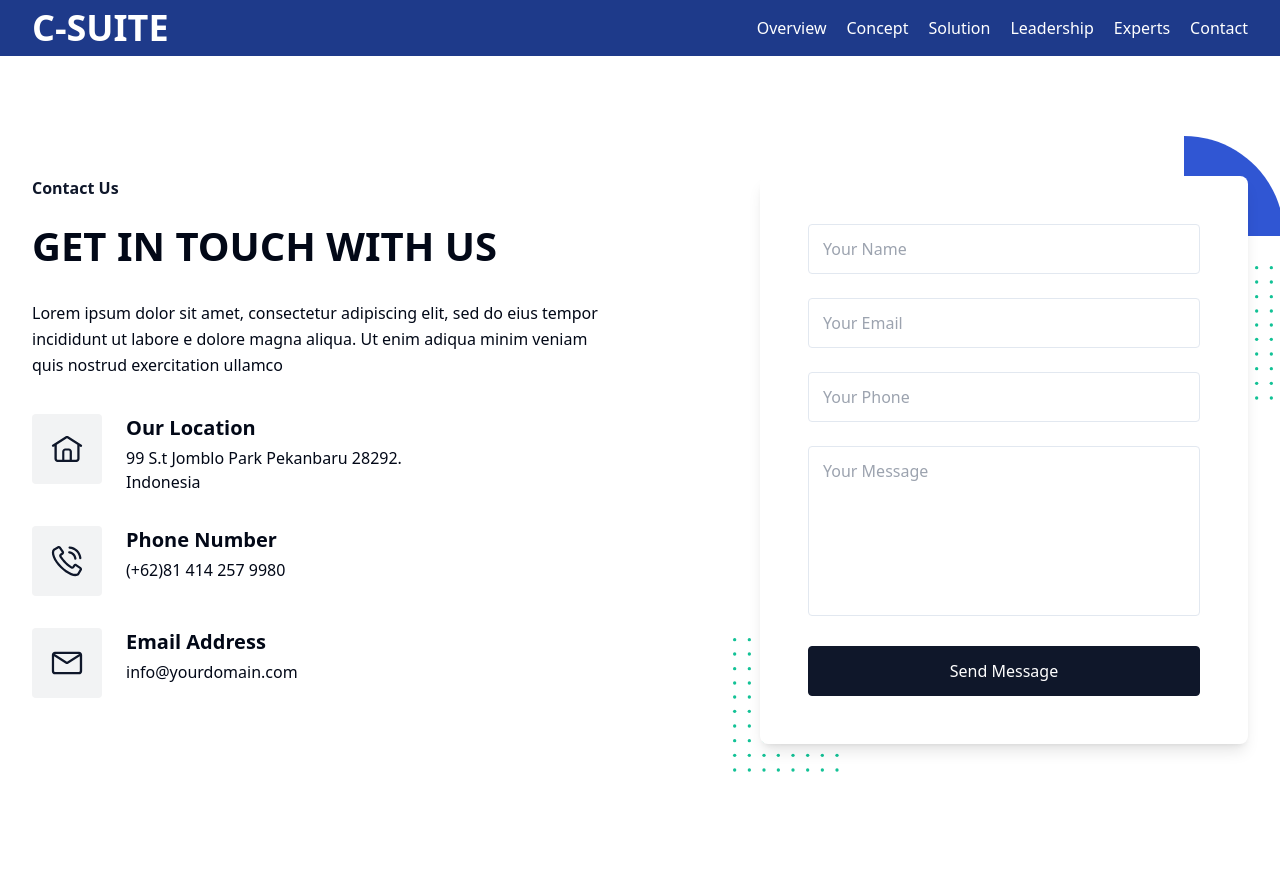
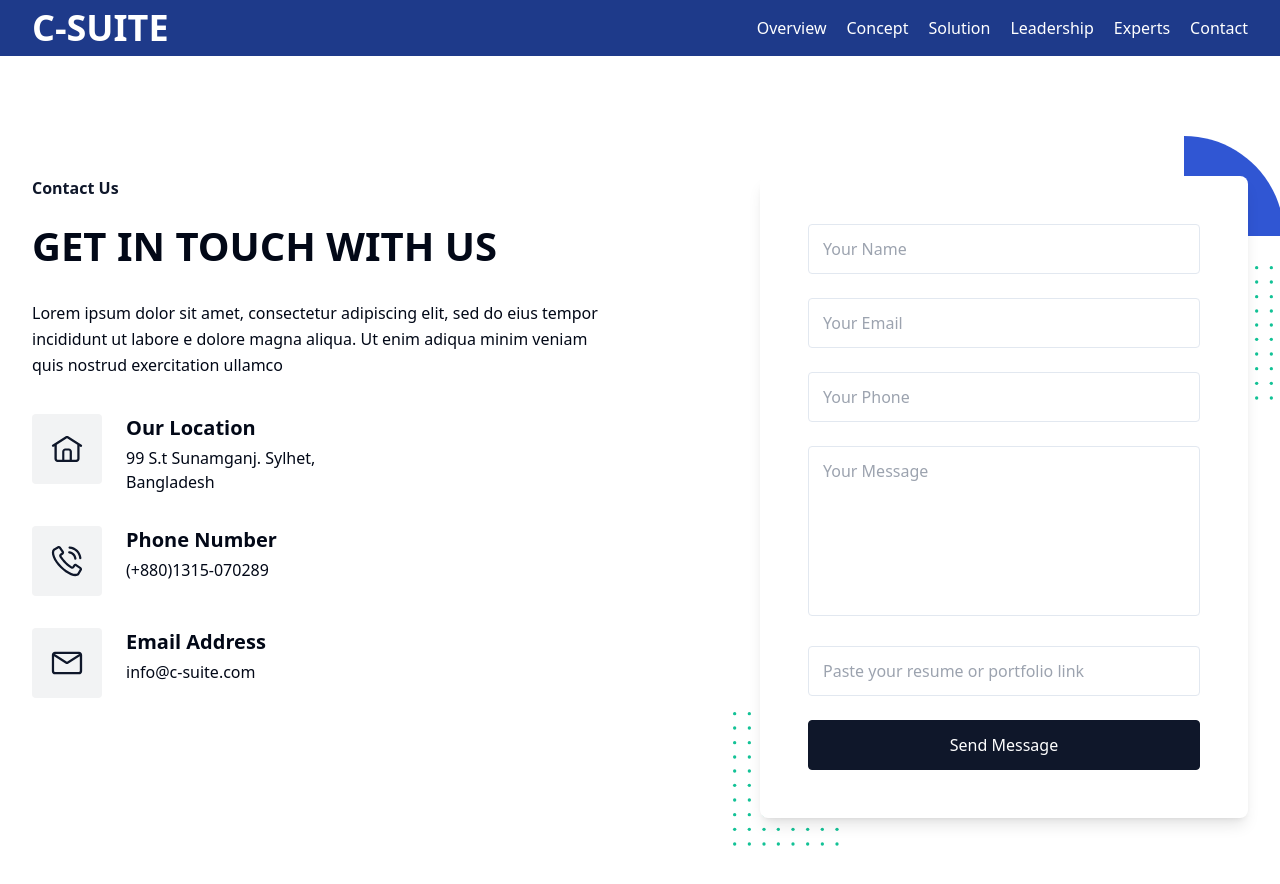
Before and after one commit to AR-Tausif/c-suite-public, a React (Vite) app: page /contact in a window 1280 px wide. Shown: the top 884 px of the page. Built offline with nearby package versions, Linux system fonts and the light colour scheme.

Commit message:
contact page updated

```diff
--- a/src/pages/contact/index.tsx
+++ b/src/pages/contact/index.tsx
@@ -45,7 +45,7 @@ export const Contact = () => {
                       Our Location
                     </h4>
                     <p className="text-base text-body-color dark:text-dark-6">
-                      99 S.t Jomblo Park Pekanbaru 28292. Indonesia
+                      99 S.t Sunamganj. Sylhet, Bangladesh
                     </p>
                   </div>
                 </div>
@@ -85,7 +85,7 @@ export const Contact = () => {
                       Phone Number
                     </h4>
                     <p className="text-base text-body-color dark:text-dark-6">
-                      (+62)81 414 257 9980
+                      (+880)1315-070289
                     </p>
                   </div>
                 </div>
@@ -110,7 +110,7 @@ export const Contact = () => {
                       Email Address
                     </h4>
                     <p className="text-base text-body-color dark:text-dark-6">
-                      info@yourdomain.com
+                      info@c-suite.com
                     </p>
                   </div>
                 </div>
@@ -139,6 +139,11 @@ export const Contact = () => {
                     placeholder="Your Message"
                     name="details"
                     defaultValue=""
+                  />
+                  <ContactInputBox
+                    type="text"
+                    name="resume_link"
+                    placeholder="Paste your resume or portfolio link"
                   />
                   <div>
                     <button
```
